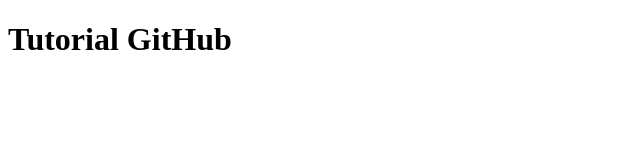
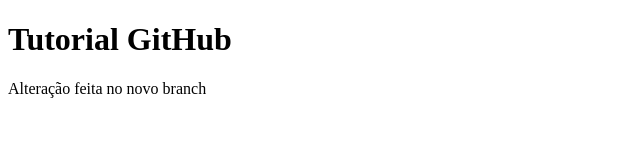
Before and after one commit to KEYNIBORGES/tutorial-2021, a plain HTML site: page index.html in a window 1280 px wide. Shown: the whole page, without its empty margins (0-640 px from the left). Drawn offline with Linux system fonts and the light colour scheme.

Commit message:
linha adicionada no novo branch

```diff
--- a/index.html
+++ b/index.html
@@ -7,5 +7,6 @@
 </head>
 <body>
   <h1>Tutorial GitHub</h1>
+Alteração feita no novo branch
 </body>
 </html>
```
